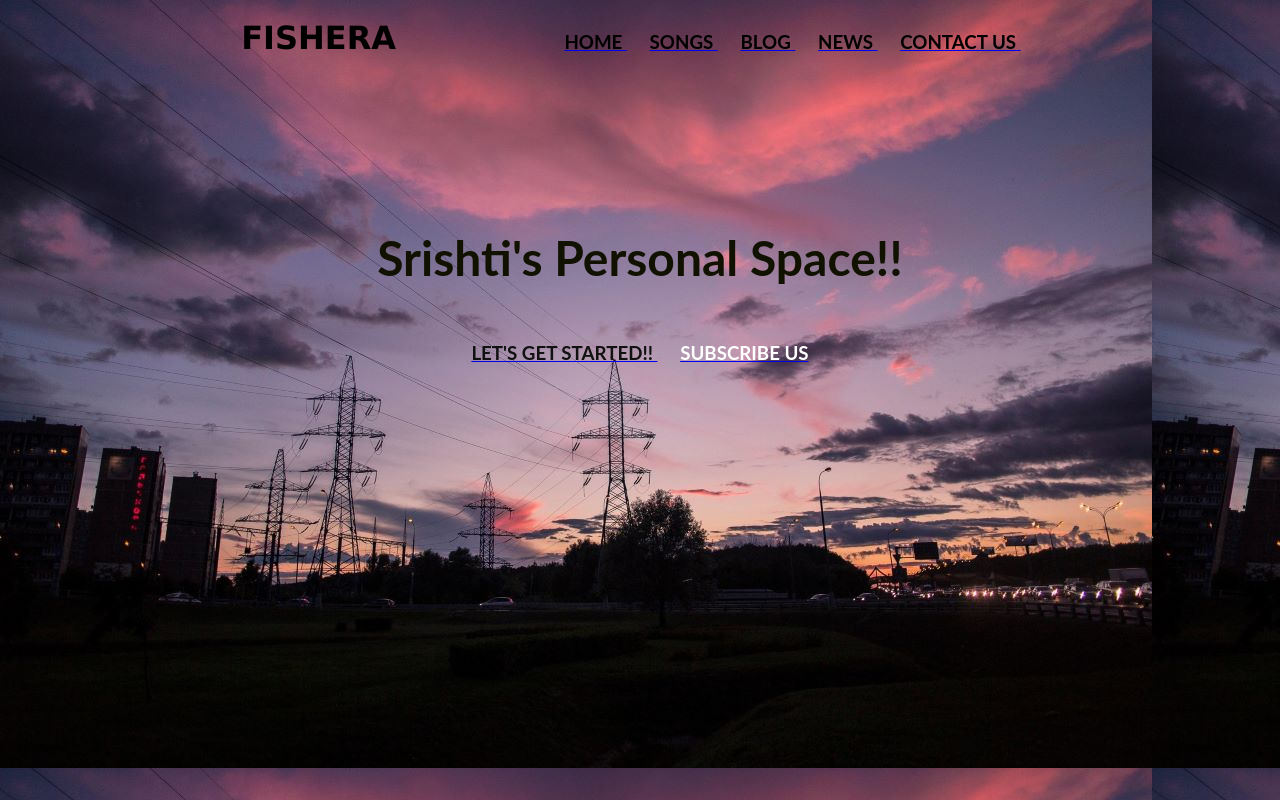
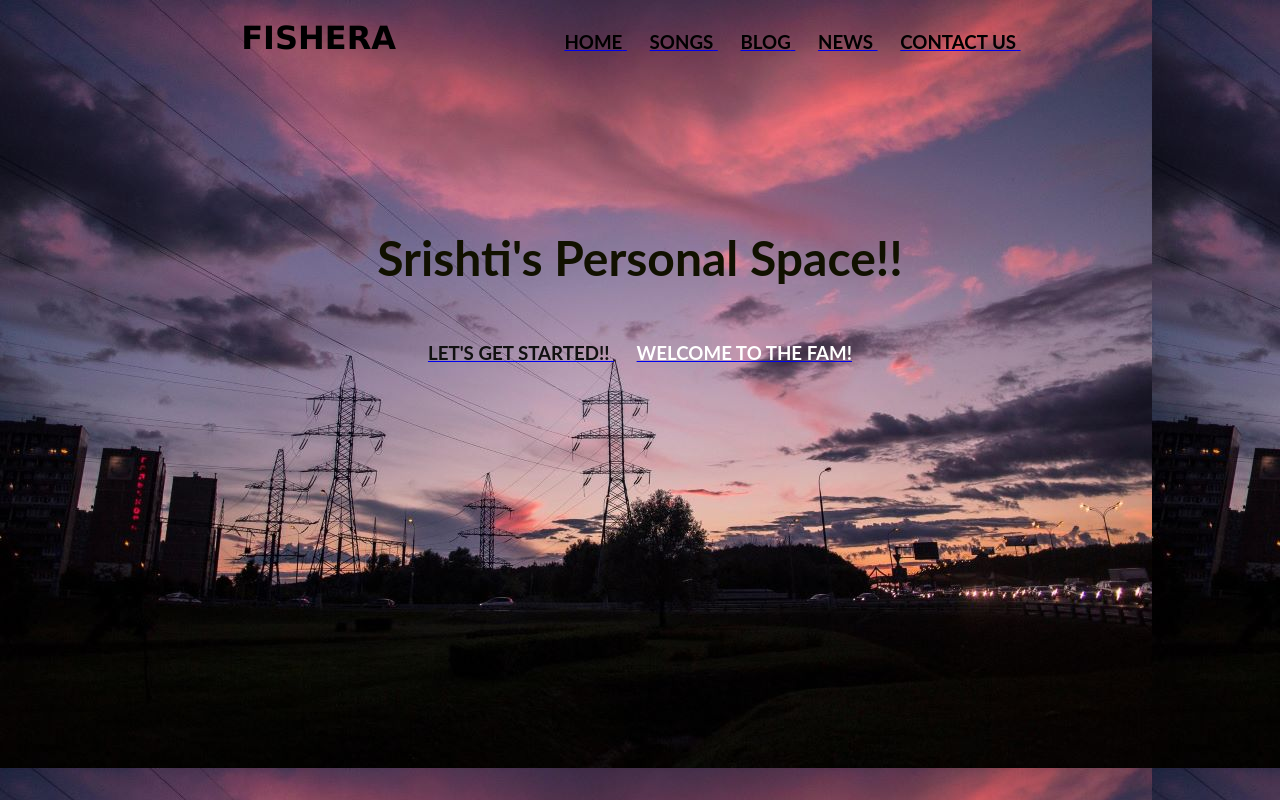
Before and after one commit to Srishti5944/website_1, a plain HTML site: page index.html in a window 1280 px wide. Drawn offline with Linux system fonts and the light colour scheme.

Commit message:
Update index.html

```diff
--- a/index.html
+++ b/index.html
@@ -46,7 +46,7 @@
         </a>
         &nbsp;&nbsp;&nbsp;&nbsp;
         <a href="#">
-            <font face="Lato" color="#fff" >SUBSCRIBE US</font>
+            <font face="Lato" color="#fff" >WELCOME TO THE FAM!</font>
         </a>
         </h3>
         </font>
```
